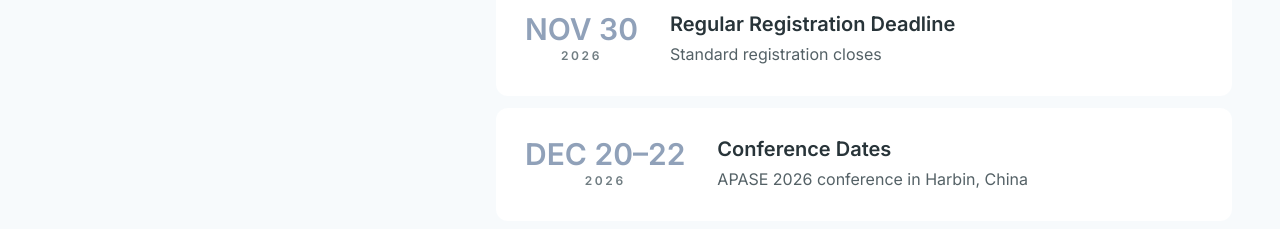
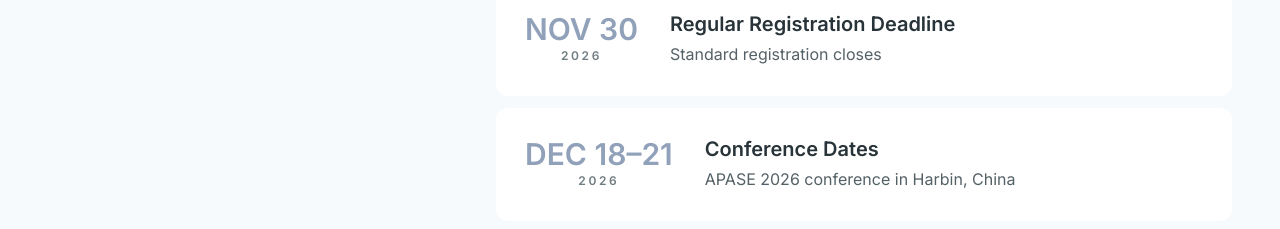
Before and after one commit to ascomlab/apase-web, a Next.js app: page / in a window 1280 px wide. Shown: the part 2940-3169 px from the top of the page. Built offline with nearby package versions, Linux system fonts and the light colour scheme.

Commit message:
Update page.tsx

```diff
--- a/app/page.tsx
+++ b/app/page.tsx
@@ -50,7 +50,7 @@ const importantDates = [
     title: "Paper Submission Opens",
     description: "Submission portal opens for authors",
     // status: "Open",
-    active: todayKey >= getMilestoneKey("APR 01", "2026")!,
+    active: todayKey >= getMilestoneKey("MAY 01", "2026")!,
   },
   {
     date: "JUL 31",
@@ -88,11 +88,11 @@ const importantDates = [
     active: todayKey >= getMilestoneKey("NOV 30", "2026")!,
   },
   {
-    date: "DEC 20–22",
+    date: "DEC 18–21",
     year: "2026",
     title: "Conference Dates",
     description: "APASE 2026 conference in Harbin, China",
-    active: todayKey >= getMilestoneKey("DEC 20", "2026")!,
+    active: todayKey >= getMilestoneKey("DEC 18", "2026")!,
   },
 ];
 
```
